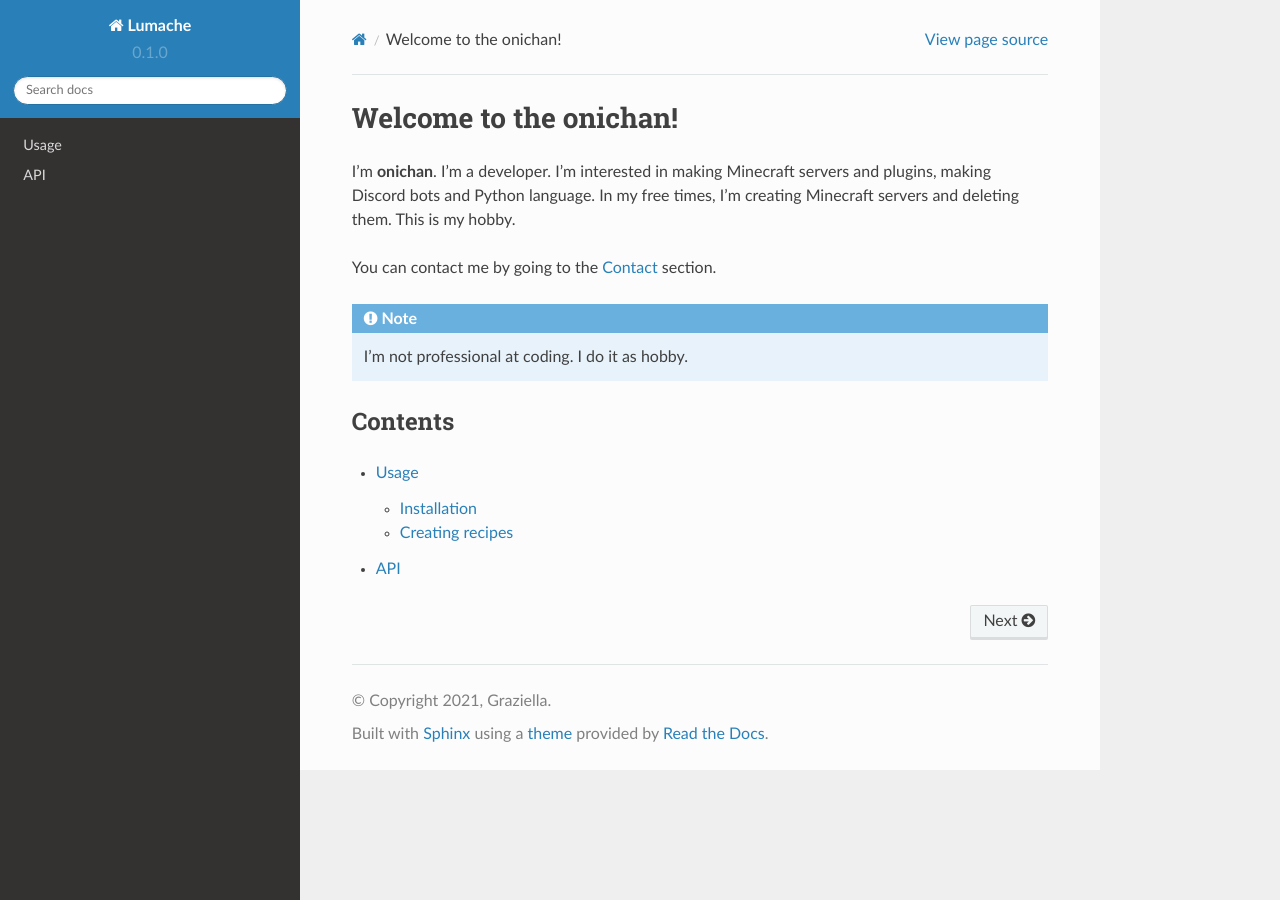
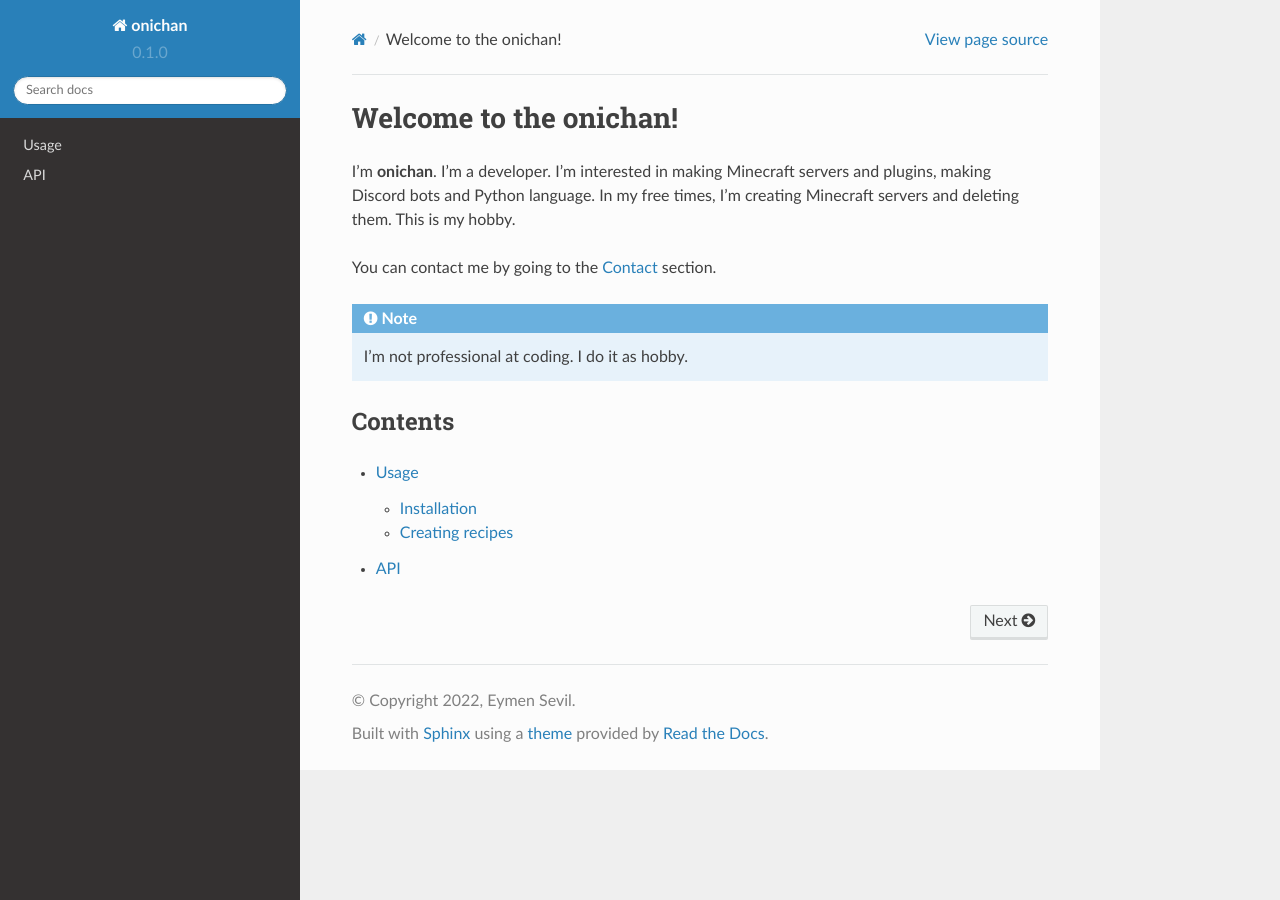
Before and after one commit to rbstsoul/onichan, a Sphinx documentation site: the page built from docs/source/index.rst, in a window 1280 px wide. Built offline with Sphinx 7.4.7 and the Read the Docs theme 2.0.0, drawn with Linux system fonts in a browser that asks for light colours.

Commit message:
Update conf.py

```diff
--- a/docs/source/conf.py
+++ b/docs/source/conf.py
@@ -2,9 +2,9 @@
 
 # -- Project information
 
-project = 'Lumache'
-copyright = '2021, Graziella'
-author = 'Graziella'
+project = 'onichan'
+copyright = '2022, Eymen Sevil'
+author = 'Eymen Sevil'
 
 release = '0.1'
 version = '0.1.0'
```
